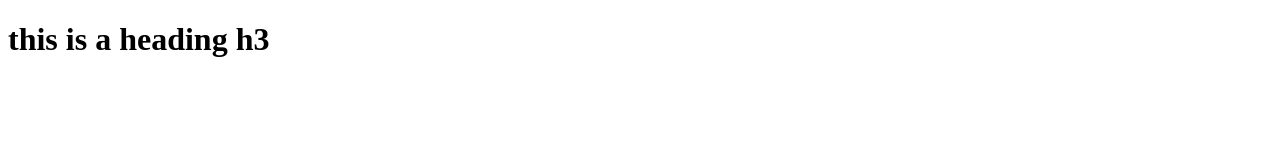
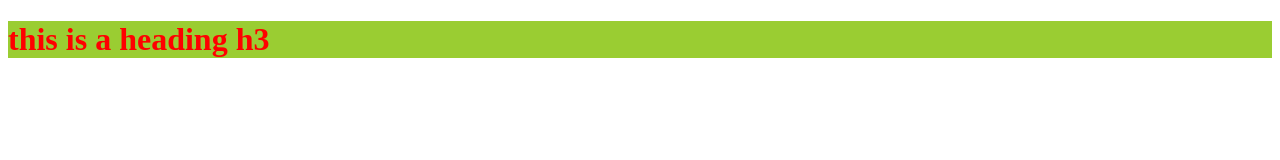
Before and after one commit to iamsrivastava001/srivas, a plain HTML site: page index.html in a window 1280 px wide. Drawn offline with Linux system fonts and the light colour scheme.

Commit message:
Adding style file commit

```diff
--- a/index.html
+++ b/index.html
@@ -4,8 +4,10 @@
     <meta charset="UTF-8">
     <meta name="viewport" content="width=device-width, initial-scale=1.0">
     <title>Document</title>
+    <link rel="stylesheet" href="style.css">
 </head>
 <body>
     <h1>this  is  a  heading h3</h1>
+
 </body>
 </html>
--- /dev/null
+++ b/style.css
@@ -0,0 +1,6 @@
+h1{
+    background-color: yellowgreen;
+    color: red;
+    align-items: center;
+    border:1 px solid black;
+}
```
